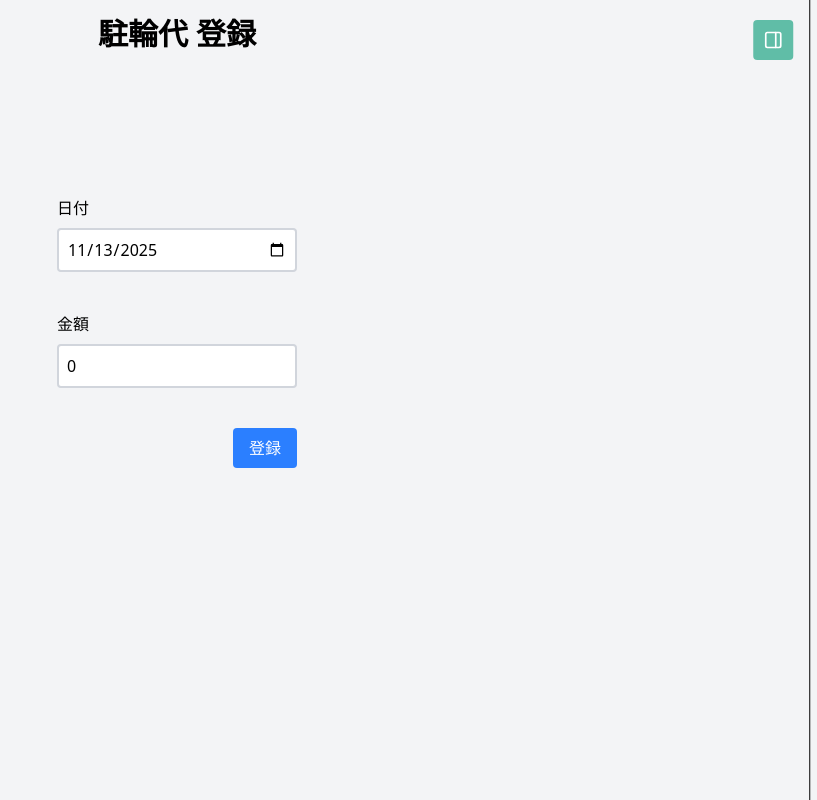
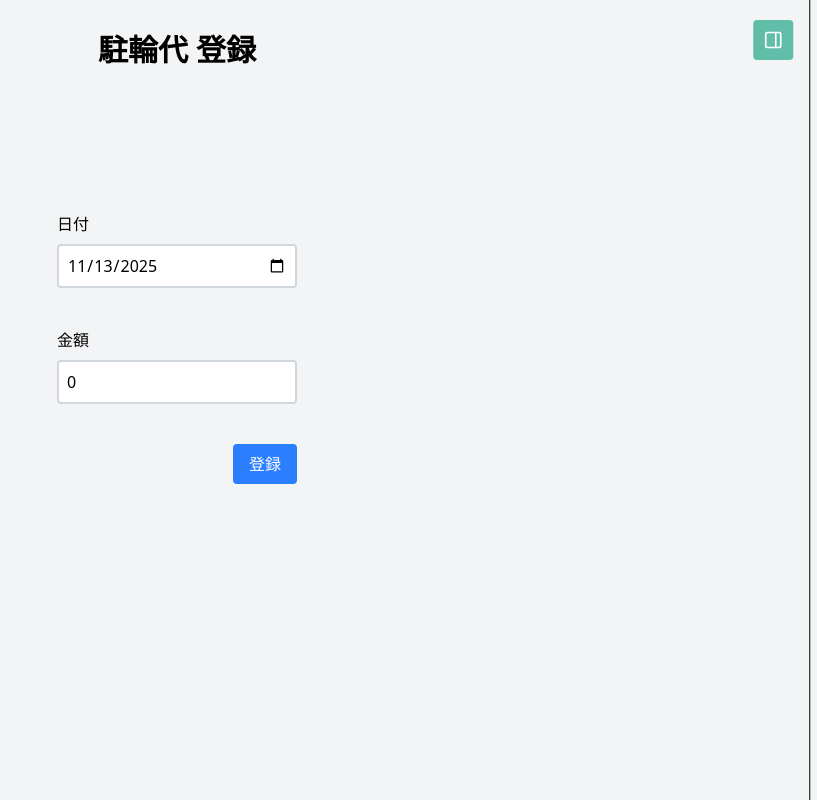
Before and after one commit to Kobutaemon/ReceiptNote, a React (Vite) app: page /bicycle in a window 1280 px wide. Shown: the whole page, without its empty margins (463-1280 px from the left). Built offline with nearby package versions, Linux system fonts and the light colour scheme.

Commit message:
ptの変更

```diff
--- a/src/pages/Bicycle.jsx
+++ b/src/pages/Bicycle.jsx
@@ -4,7 +4,7 @@ function Bicycle() {
   return (
     <div>
       <div>
-        <h2 className="text-3xl text-center font-bold pt-4">駐輪代 登録</h2>
+        <h2 className="text-3xl text-center font-bold pt-8">駐輪代 登録</h2>
       </div>
       <Register btnColor="blue" />
     </div>
```
